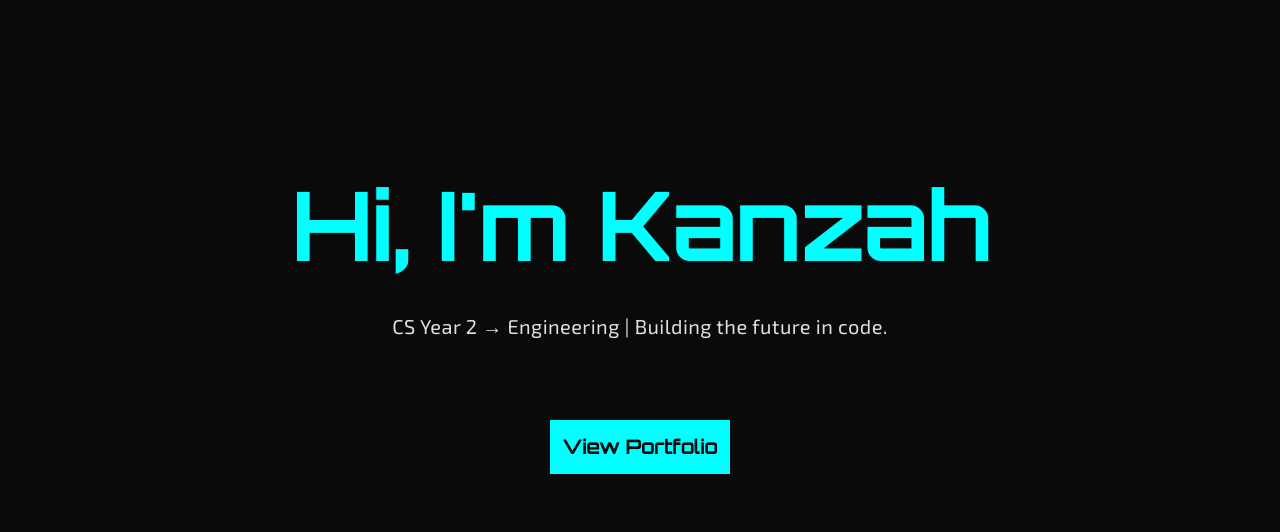
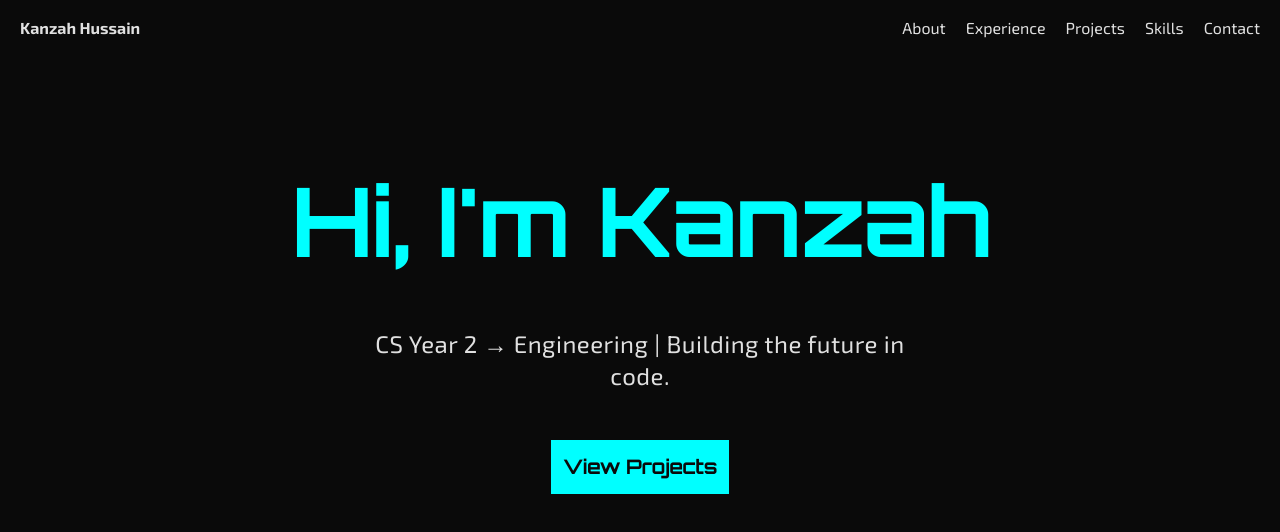
Before and after one commit to kanzah259/kanzah259.github.io, a React (Vite) app: page / in a window 1280 px wide. Shown: the top 532 px of the page. Built offline with nearby package versions, Linux system fonts and the light colour scheme.

Commit message:
Add navbar

```diff
--- a/src/App.tsx
+++ b/src/App.tsx
@@ -1,14 +1,17 @@
 import Hero from "./sections/Hero/Hero";
 // import About from "./sections/About/About";
 import Button from "./components/button";
+import Navbar from "./components/navbar";
 
 function App() {
 
   return (
     <div>
 
+    <Navbar />
     <Hero />
     <Button />
+
     {/* <About /> */}
 
     </div>
--- a/src/components/button.tsx
+++ b/src/components/button.tsx
@@ -1,8 +1,8 @@
 
 const Button = () => (
 
-    <div className="text-center pt-20">
-        <button type="button" className="text-[#0A0A0A] font-orbitron bg-[#00FFFF] font-bold p-3 text-[20px] tracking-[-0.02em]">View Portfolio</button>
+    <div className="text-center">
+        <button type="button" className="text-[#0A0A0A] font-orbitron bg-[#00FFFF] font-bold p-3 text-[20px] tracking-[-0.02em]">View Projects</button>
     </div>
 
 )
--- /dev/null
+++ b/src/components/navbar.tsx
@@ -0,0 +1,24 @@
+
+const Navbar = () => (
+
+    <div className="text-[#E0E0E0] font-exo2 pt-4 pr-5 pl-5">
+        <nav className="flex justify-between">
+
+            <div className="text-[#E0E0E0] font-bold"><a href="#hero">Kanzah Hussain</a></div>
+
+
+            <ul className="flex gap-5">
+                <li><a href="lolo">About</a></li>
+                <li><a href="lolo">Experience</a></li>
+                <li><a href="lolo">Projects</a></li>
+                <li><a href="lolo">Skills</a></li>
+                <li><a href="lala">Contact</a></li>
+            </ul>
+        </nav>
+    </div>
+
+
+
+)
+
+export default Navbar;
--- a/src/sections/About/About.tsx
+++ b/src/sections/About/About.tsx
@@ -1,8 +1,8 @@
 
-const About = () => (
+// const About = () => (
 
-    <div className="text-left font-orbitron text-xl text-[#00FFFF]">About Me</div>
+//       <div className="text-left font-orbitron text-xl text-[#00FFFF] pt-20">About Me</div>
 
-)
+// )
 
-export default About;
+// export default About;
--- a/src/sections/Hero/Hero.tsx
+++ b/src/sections/Hero/Hero.tsx
@@ -1,9 +1,10 @@
 
 const Hero = () => (
 
-    <div className="text-center pt-16 mt-8">
-        <div className="text-8xl font-orbitron font-bold text-[#00FFFF] mt-20 tracking-[-0.02em]">Hi, I'm Kanzah</div>
-        <div className="text-xl font-exo2 text-[#E0E0E0] pt-10 tracking-[0.02em]">CS Year 2 → Engineering | Building the future in code.</div>
+    <div className="text-center pt-5 mt-8">
+        <h1 className="text-8xl font-orbitron font-bold text-[#00FFFF] mt-20 tracking-[-0.02em] pb-5">Hi, I'm Kanzah</h1>
+        <h2 className="text-2xl font-exo2 text-[#E0E0E0] pt-10 tracking-[0.02em]">CS Year 2 → Engineering | Building the future in</h2>
+        <h2 className="text-2xl font-exo2 text-[#E0E0E0] tracking-[0.02em] pb-12">code.</h2>
     </div>
 
 )
```
